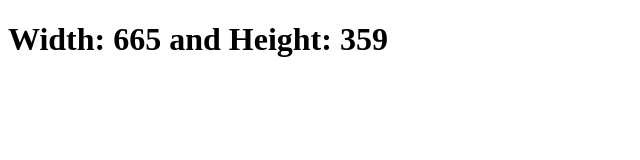
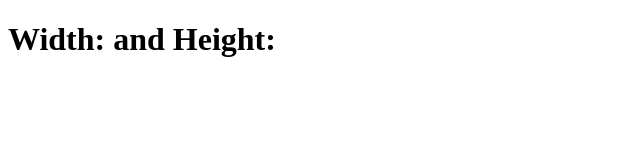
Before and after one commit to acciojob/screen-size-Sakibul-05, a website: page main.html in a window 1280 px wide. Shown: the whole page, without its empty margins (0-640 px from the left). Drawn offline with Linux system fonts and the light colour scheme.

Commit message:
created a submission

```diff
--- a/main.html
+++ b/main.html
@@ -8,7 +8,7 @@
 
 <body>
 	<!-- the entire body must be written by student -->
-	<h1>Width: <span>665</span> and Height: <span>359</span></h1>
+	<h1>Width: <span> </span> and Height: <span> </span></h1>
     <script type="text/javascript" src="./script.js">
 </script>
 
```
